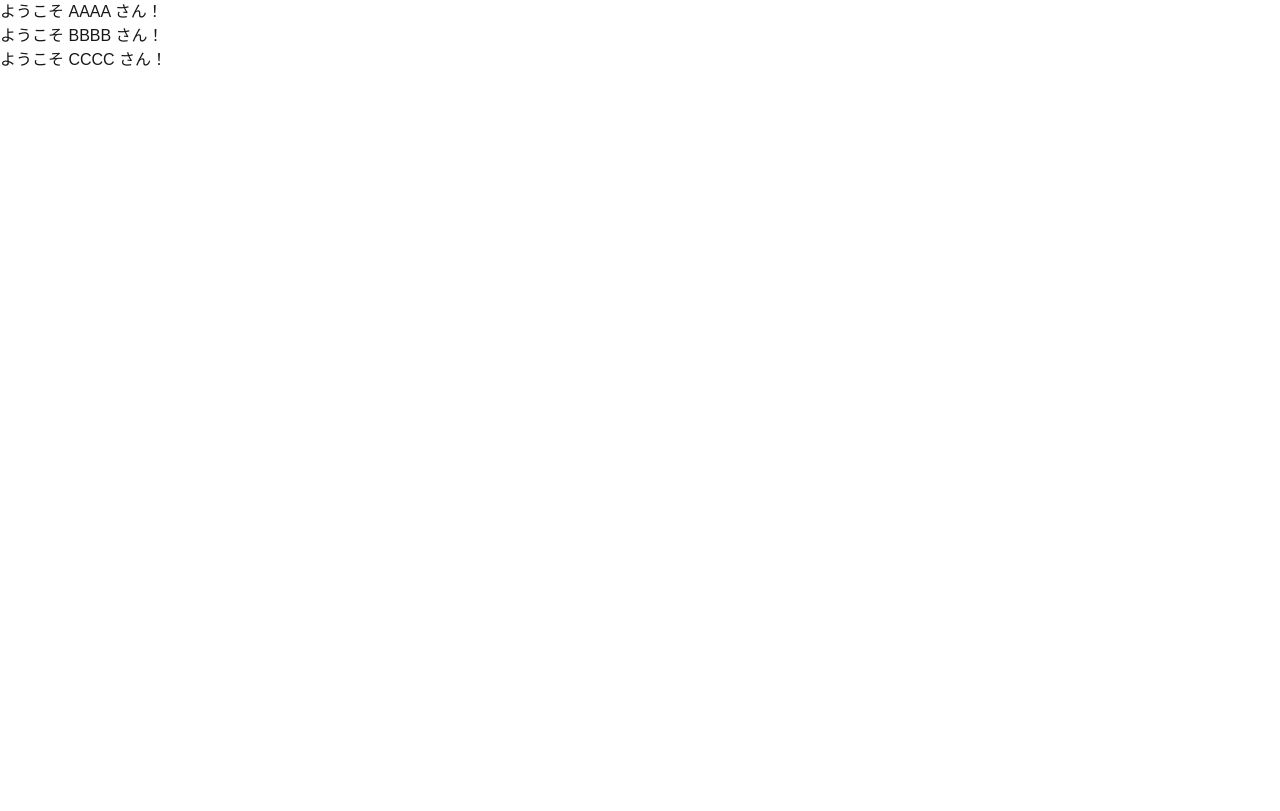
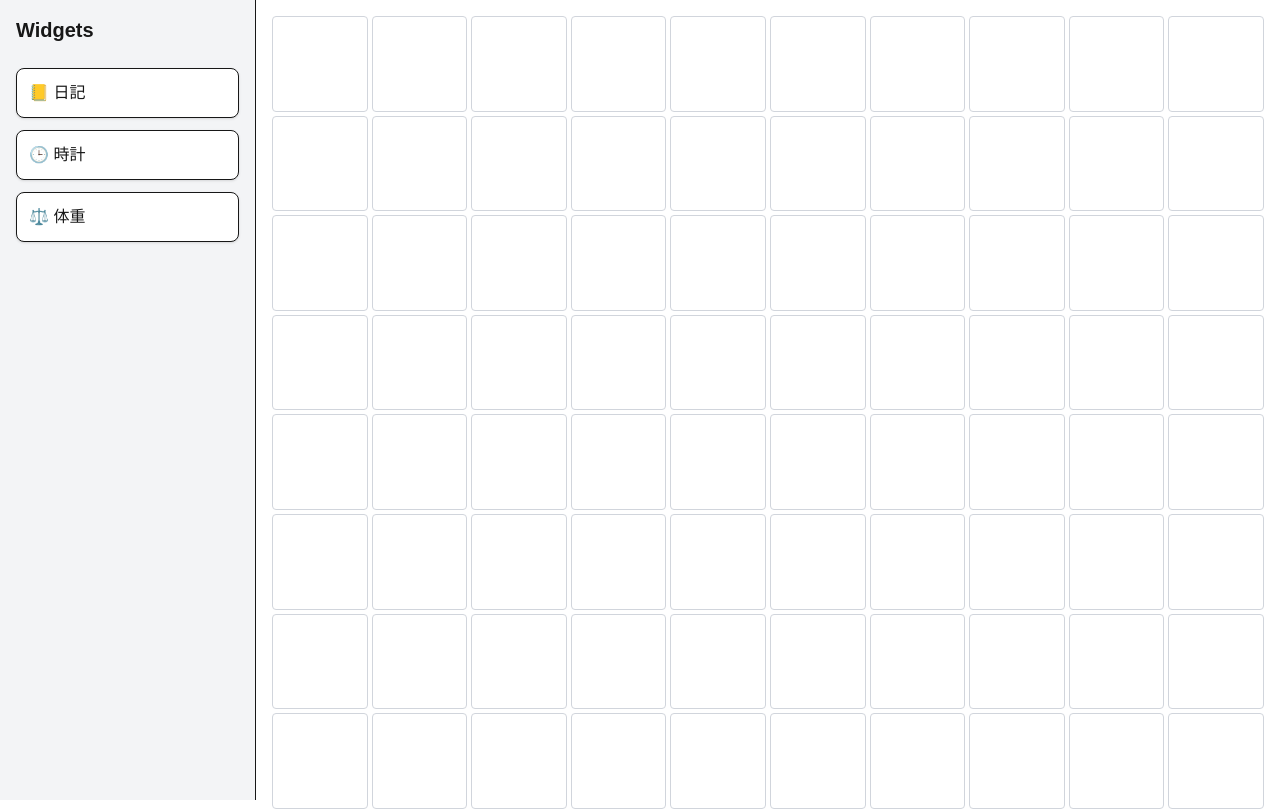
Before and after one commit to sakosakosa/lifelog-app, a Next.js app: page / in a window 1280 px wide. Shown: the top 811 px of the page. Built offline with nearby package versions, Linux system fonts and the light colour scheme.

Commit message:
Create dashboard layout and draggable widget components

```diff
--- a/app/page.tsx
+++ b/app/page.tsx
@@ -1,11 +1,16 @@
-import Welcome from "@/components/Welcome";
+"use client";
+
+import { DndContext } from "@dnd-kit/core";
+import Sidebar from "@/components/Sidebar";
+import Grid from "@/components/Grid";
 
 export default function Home() {
   return (
-    <main>
-      <Welcome name="AAAA" />
-      <Welcome name="BBBB" />
-      <Welcome name="CCCC" />
-    </main>
+    <DndContext>
+      <main className="flex h-screen">
+        <Sidebar />
+        <Grid />
+      </main>
+    </DndContext>
   );
 }
--- /dev/null
+++ b/components/DraggableWidget.tsx
@@ -0,0 +1,38 @@
+"use client";
+
+import { useDraggable } from "@dnd-kit/core";
+
+type Props = {
+  id: string;
+  icon: string;
+  name: string;
+};
+
+export default function DraggableWidget({
+  id,
+  icon,
+  name,
+}: Props) {
+  const { attributes, listeners, setNodeRef, transform } =
+    useDraggable({
+      id,
+    });
+
+  const style = transform
+    ? {
+        transform: `translate3d(${transform.x}px, ${transform.y}px, 0)`,
+      }
+    : undefined;
+
+  return (
+    <div
+      ref={setNodeRef}
+      style={style}
+      {...listeners}
+      {...attributes}
+      className="cursor-grab rounded-lg border bg-white p-3 shadow active:cursor-grabbing"
+    >
+      {icon} {name}
+    </div>
+  );
+}
--- /dev/null
+++ b/components/Grid.tsx
@@ -0,0 +1,14 @@
+export default function Grid() {
+    const columns = 10;
+    const rows = 10;
+  return (
+    <div className="grid flex-1 grid-cols-10 gap-1 p-4">
+      {Array.from({ length: rows * columns }).map((_, index) => (
+        <div
+          key={index}
+          className="aspect-square rounded border border-gray-300 bg-white"
+        />
+      ))}
+    </div>
+  );
+}
--- /dev/null
+++ b/components/Sidebar.tsx
@@ -0,0 +1,40 @@
+import DraggableWidget from "./DraggableWidget";
+
+const widgets = [
+  {
+    id: "diary",
+    icon: "📒",
+    name: "日記",
+  },
+  {
+    id: "clock",
+    icon: "🕒",
+    name: "時計",
+  },
+  {
+    id: "weight",
+    icon: "⚖️",
+    name: "体重",
+  },
+];
+
+export default function Sidebar() {
+  return (
+    <aside className="w-64 border-r bg-gray-100 p-4">
+      <h2 className="mb-6 text-xl font-bold">
+        Widgets
+      </h2>
+
+      <div className="space-y-3">
+        {widgets.map((widget) => (
+          <DraggableWidget
+            key={widget.id}
+            id={widget.id}
+            icon={widget.icon}
+            name={widget.name}
+          />
+        ))}
+      </div>
+    </aside>
+  );
+}
--- a/components/Welcome.tsx
+++ /dev/null
@@ -1,7 +0,0 @@
-type WelcomeProps = {
-  name: string;
-};
-
-export default function Welcome({ name }: WelcomeProps) {
-  return <h2>ようこそ {name} さん！</h2>;
-}
--- a/package.json
+++ b/package.json
@@ -9,6 +9,7 @@
     "lint": "eslint"
   },
   "dependencies": {
+    "@dnd-kit/core": "^6.3.1",
     "next": "16.2.12",
     "react": "19.2.4",
     "react-dom": "19.2.4"
```
Also changed, not shown: 1 other file (tests, documents, lock files or other folders).
